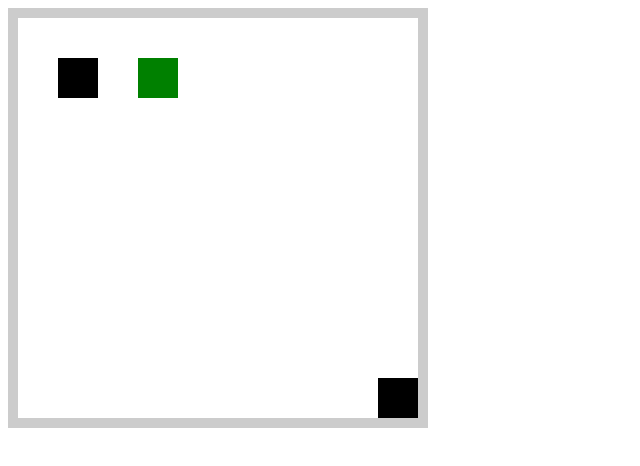
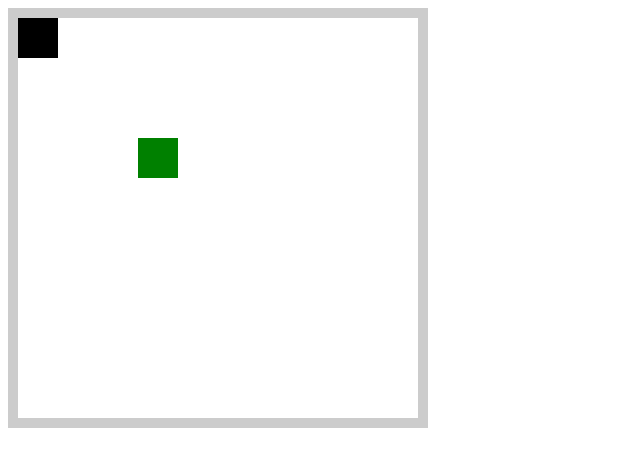
Before and after one commit to NarbalBK/node_multiplus, a plain HTML site: page client.html in a window 1280 px wide. Shown: the whole page, without its empty margins (0-640 px from the left). Drawn offline with Linux system fonts and the light colour scheme.

Commit message:
update 2

```diff
--- a/client.html
+++ b/client.html
@@ -15,127 +15,21 @@
     </head>
     <body>
         <canvas id="screen" width="10" height="10"></canvas>
-        <script>
-            const screen = document.getElementById('screen')
-            const context = screen.getContext('2d')
-            const currentPlayerId = 'player1'
+        <script type="module">
 
-            function createGame(){
-
-                const state = {
-                    players: {
-                        'player1': { x: 1, y: 1},
-                        'player2': { x: 9, y: 9}
-                    },
-                    fruits: {
-                        'fruit1': { x: 3, y: 1}
-                    }
-                }
-
-                function movePlayer(command){
-                    console.log(`game.movePlayer() -> Moving ${command.playerId} with ${command.keyPressed}`)
-
-                    const acceptedMoves = {
-                        ArrowUp(player){
-                            console.log('game.movePlayer().ArrowUp() -> Moving player Up')
-                            if (player.y > 0) {
-                                player.y = player.y - 1
-                            }
-                        },
-                        ArrowDown(player){
-                            console.log('Moving player Down')
-                            if (player.y < screen.height-1) {
-                                player.y = player.y + 1
-                            }
-                        },
-                        ArrowLeft(player){
-                            console.log('Moving player Left')
-                            if (player.x > 0){
-                                player.x = player.x - 1
-                            }
-                        },
-                        ArrowRight(player){
-                            console.log('Moving player Right')
-                            if (player.x < screen.width-1){
-                                player.x = player.x + 1
-                            }
-                        },
-                    }
-
-
-                    const keyPressed = command.keyPressed
-                    const player = state.players[command.playerId]
-                    const moveFunction = acceptedMoves[keyPressed]
-
-                    if(moveFunction){
-                        moveFunction(player)
-                    }
-                }
-
-                return {
-                    movePlayer,
-                    state
-                }
-            }
+            import createGame from './game.js'
+            import createKeyboardListener from './keyboardListener.js'
+            import renderScreen from './renderScreen.js'
 
             const game = createGame()
-            const keyboardListener = createKeyboardListener()
+            const keyboardListener = createKeyboardListener(document)
             keyboardListener.subscribe(game.movePlayer)
 
-            function createKeyboardListener(){
+            const screen = document.getElementById('screen')
+            renderScreen(screen, game, requestAnimationFrame)
 
-                const state = {
-                    observers: []
-                }
-
-                function subscribe(observerFunction){
-                    state.observers.push(observerFunction)
-                }
-                function notifyAll(command){
-                    console.log(`keyboardListener -> Notifying ${state.observers.length} observers`)
-
-                    for (const observerFunction of state.observers){
-                        observerFunction(command)
-                    }
-                }
-
-                document.addEventListener('keydown', handleKeydown)
-
-                function handleKeydown(event){
-                    const keyPressed = event.key
-
-                    const command = {
-                        playerId: 'player1',
-                        keyPressed
-                    }
-
-                notifyAll(command)
-                }
-                return{
-                    subscribe
-                }
-            }
-
-            renderScreen()
-
-            function renderScreen(){
-                context.fillStyle = 'white'
-                context.clearRect(0, 0, 10, 10)
-
-                for(const playerId in game.state.players) {
-                    const player = game.state.players[playerId]
-                    context.fillStyle = 'black'
-                    context.fillRect(player.x, player.y, 1, 1)
-                }
-                for (const fruitId in game.state.fruits) {
-                    const fruit = game.state.fruits[fruitId]
-                    context.fillStyle = 'green'
-                    context.fillRect(fruit.x, fruit.y, 1, 1)
-                }
-
-                requestAnimationFrame(renderScreen)
-            }
-
+            game.addPlayer({playerId: 'player1', playerX: 0, playerY: 0})
+            game.addFruit({fruitId: 'fruit1', fruitX: 3, fruitY: 3})
 
         </script>
     </body>
--- /dev/null
+++ b/game.js
@@ -0,0 +1,112 @@
+export default function createGame(){
+
+    const state = {
+        players: {},
+        fruits: {},
+        screen:{
+            width: 10,
+            height: 10
+        }
+    }
+
+    function addPlayer(command){
+        const playerId = command.playerId
+        const playerX = command.playerX
+        const playerY = command.playerY
+
+        state.players[playerId] = {
+            x: playerX,
+            y: playerY
+        }
+    }
+
+    function removePlayer(command){
+        const playerId = command.playerId
+
+        delete state.players[playerId]
+    }
+
+    function addFruit(command){
+        const fruitId = command.fruitId
+        const fruitX = command.fruitX
+        const fruitY = command.fruitY
+
+        state.fruits[fruitId] = {
+            x: fruitX,
+            y: fruitY
+        }
+    }
+
+    function removeFruit(command){
+        const fruitId = command.fruitId
+
+        delete state.fruits[fruitId]
+    }
+
+    function movePlayer(command){
+        console.log(`game.movePlayer() -> Moving ${command.playerId} with ${command.keyPressed}`)
+
+        const acceptedMoves = {
+            ArrowUp(player){
+                console.log('game.movePlayer().ArrowUp() -> Moving player Up')
+                if (player.y > 0) {
+                    player.y = player.y - 1
+                }
+            },
+            ArrowDown(player){
+                console.log('Moving player Down')
+                if (player.y < state.screen.height-1) {
+                    player.y = player.y + 1
+                }
+            },
+            ArrowLeft(player){
+                console.log('Moving player Left')
+                if (player.x > 0){
+                    player.x = player.x - 1
+                }
+            },
+            ArrowRight(player){
+                console.log('Moving player Right')
+                if (player.x < state.screen.width-1){
+                    player.x = player.x + 1
+                }
+            },
+        }
+
+
+        const keyPressed = command.keyPressed
+        const playerId = command.playerId
+        const player = state.players[command.playerId]
+        const moveFunction = acceptedMoves[keyPressed]
+
+        if(player && moveFunction){
+            moveFunction(player)
+            checkForFruitCollision(playerId)
+        }
+    }
+
+    function checkForFruitCollision(playerId){
+
+            const player = state.players[playerId]
+
+            for (const fruitId in (state.fruits)){
+                const fruit = state.fruits[fruitId]
+                console.log(`Checking ${playerId} and ${fruitId}`)
+
+                if (player.x === fruit.x && player.y === fruit.y){
+                    console.log(`COLLISION between ${playerId} ad ${fruitId}`)
+                    removeFruit({fruitId: fruitId})
+                }
+            }
+
+    }
+
+    return {
+        addPlayer,
+        removePlayer,
+        movePlayer,
+        addFruit,
+        removeFruit,
+        state
+    }
+}
--- /dev/null
+++ b/keyboardListener.js
@@ -0,0 +1,33 @@
+export default function createKeyboardListener(document){
+
+    const state = {
+        observers: []
+    }
+
+    function subscribe(observerFunction){
+        state.observers.push(observerFunction)
+    }
+    function notifyAll(command){
+        console.log(`keyboardListener -> Notifying ${state.observers.length} observers`)
+
+        for (const observerFunction of state.observers){
+            observerFunction(command)
+        }
+    }
+
+    document.addEventListener('keydown', handleKeydown)
+
+    function handleKeydown(event){
+        const keyPressed = event.key
+
+        const command = {
+            playerId: 'player1',
+            keyPressed
+        }
+
+    notifyAll(command)
+    }
+    return{
+        subscribe
+    }
+}
--- /dev/null
+++ b/renderScreen.js
@@ -0,0 +1,20 @@
+export default function renderScreen(screen, game, requestAnimationFrame){
+    const context = screen.getContext('2d')
+    context.fillStyle = 'white'
+    context.clearRect(0, 0, 10, 10)
+
+    for(const playerId in game.state.players) {
+        const player = game.state.players[playerId]
+        context.fillStyle = 'black'
+        context.fillRect(player.x, player.y, 1, 1)
+    }
+    for (const fruitId in game.state.fruits) {
+        const fruit = game.state.fruits[fruitId]
+        context.fillStyle = 'green'
+        context.fillRect(fruit.x, fruit.y, 1, 1)
+    }
+
+    requestAnimationFrame(() => {
+        renderScreen(screen, game, requestAnimationFrame)
+    })
+}
```
